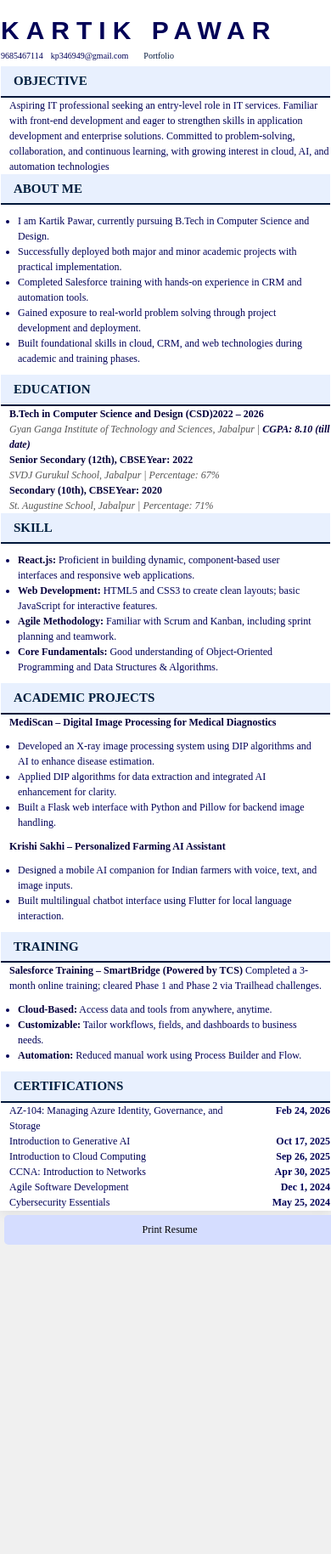
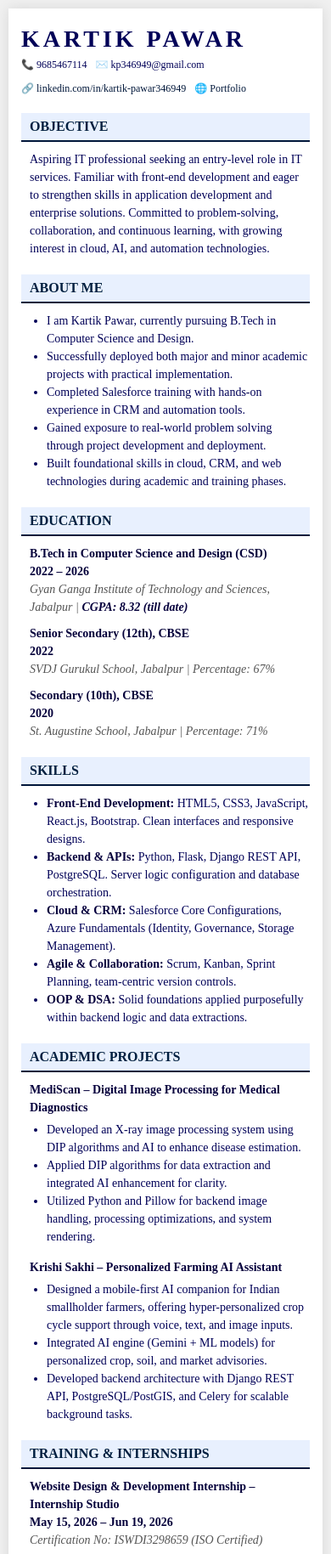
Before and after one commit to kartikPawar34/myresume, a plain HTML site: page index.html in a window 390 px wide. Shown: the top 1829 px of the page at 85% size. Before the commit the page ends 1470 px from the top, so only its background shows below. Drawn offline with Linux system fonts and the light colour scheme.

Commit message:
updated resume website

```diff
--- a/index.html
+++ b/index.html
@@ -14,7 +14,7 @@
 
         body {
             font-family: 'Times New Roman', Times, serif;
-            font-size:20px;
+            font-size:18px;
             line-height: 1.5;
             color:rgb(1, 1, 87);
             margin: 0;
@@ -22,7 +22,7 @@
             background-color: #f0f0f0;
         }
 
-        a{
+        a {
             text-decoration: none;
             color:var(--border-blue);
         }
@@ -36,11 +36,16 @@
         }
 
         header h1 {
-            font-size:4rem;
-            letter-spacing: 8px;
+            font-size:3.5rem;
+            letter-spacing: 4px;
             color:rgb(1, 1, 87);
             margin: 0 0 15px 0;
             text-transform: uppercase;
+        }
+
+        .title {
+            font-family: 'Times New Roman', Times, serif;
+            margin:0;
         }
 
         .contact-row {
@@ -48,12 +53,11 @@
             gap: 20px;
             font-size: 14px;
             flex-wrap: wrap;
+            margin-bottom: 15px;
         }
 
-        .contact-row span {
-            display: flex;
-            align-items: center;
-            gap: 5px;
+        .connect {
+            font-size:15px;
         }
 
         .section-bar {
@@ -63,7 +67,7 @@
             padding: 6px 15px;
             font-weight: bold;
             font-size:1.3rem;
-            margin:1% 0;
+            margin: 20px 0 10px 0;
             text-transform: uppercase;
         }
 
@@ -71,103 +75,101 @@
             margin-left: 10px;
         }
 
+        .project-block, .training-block {
+            margin-bottom: 15px;
+        }
+
         ul {
             padding-left: 20px;
-            margin:0;
+            margin: 5px 0;
         }
+
         .item-header {
             display: flex;
+            justify-content: space-between;
             font-weight: bold;
             color: #04003a;
+            margin-top: 10px;
         }
 
         .sub-text {
             display: block;
             font-style: italic;
             color: #555;
+            margin-bottom: 5px;
         }
 
         .date-col {
             font-weight: bold;
-            min-width: 100px;
+            min-width: 120px;
             text-align: right;
         }
 
         .cert-row {
             display: flex;
             justify-content: space-between;
+            margin-bottom: 5px;
         }
 
         b, strong {
             color: #06003d;
         }
-        .title{
-          font-family:Arial, Helvetica, sans-serif;
-          font-size:5rem;
-          margin:0;
-        }
+
         button {
-          padding: 1% 25%;
+            padding: 12px;
             text-align: center;
-          margin: auto;
-          margin-top:1rem;
+            margin: 20px auto 0 auto;
             border: none;
             border-radius:5px;
             background: #d5ddff;
             font-size: 20px;
             display: block;
-          width:100%;
+            width: 100%;
+            max-width: 900px;
             font-family: 'Times New Roman', Times, serif;
+            cursor: pointer;
+            transition: all 0.2s ease;
         }
-        button:hover{
-          border:1px solid #0f0474;
-        }
-        .connect{
-          font-size:15px;
+
+        button:hover {
+            border: 1px solid #0f0474;
+            background: #cbd5fe;
         }
 
         @media (max-width: 600px) {
             body {
-            padding:0px;
-            font-size:12px;
+                padding: 10px;
+                font-size: 14px;
             }
             .resume-page {
-            padding: 1px;
+                padding: 15px;
             }
-        .section-bar{
-            font-size:15px;
-            margin:0;
+            .section-bar {
+                font-size: 16px;
+                padding: 4px 10px;
             }
-        header h1{
-            font-size:24px;
+            header h1.title {
+                font-size: 28px;
+            }
+            .item-header {
+                flex-direction: column;
+            }
+            .date-col {
+                text-align: left;
+            }
+            .cert-row {
+                flex-direction: column;
+                margin-bottom: 10px;
+            }
+            .connect {
+                font-size: 12px;
+            }
+            .contact-row {
+                gap: 10px;
             }
             button {
-            width: 100%;
+                font-size: 16px;
                 padding: 10px;
-        }
-        ul{
-            padding:10px;
-        }
-        .title{
-            margin-top:12px;
-            font-size:30px;
-            font-family:sans-serif;
-        }
-        .connect{
-            font-size:10px;
-        }
-        .contact-row{
-            gap:9px;
-            margin-bottom:5px;
-        }
-        button{
-            font-size:12px;
-            margin:5px;
-            padding:10px;
-        }
-        a{
-          text-decoration: none;
-          color:var(--border-blue);
             }
         }
     </style>
@@ -178,18 +180,16 @@
     <header>
         <h1 class="title">KARTIK PAWAR</h1>
         <div class="contact-row">
-            <span class="connect">9685467114</span>
-            <span class="connect"> kp346949@gmail.com</span>
-            <span class="connect"><a href="www.linkedin.com/in/kartik-pawar346949"></a>
-            </span>
-            <span class="connect"><a href="https://kartikpawar34.github.io/updatePortFolio/">Portfolio</a> </span>
+            <span class="connect">📞 9685467114</span>
+            <span class="connect">✉️ kp346949@gmail.com</span>
+            <span class="connect">🔗 <a href="https://www.linkedin.com/in/kartik-pawar346949" target="_blank">linkedin.com/in/kartik-pawar346949</a></span>
+            <span class="connect">🌐 <a href="https://kartikpawar34.github.io/updatePortFolio/" target="_blank">Portfolio</a></span>
         </div>
     </header>
 
     <div class="section-bar">OBJECTIVE</div>
     <div class="content-block">
-        Aspiring IT professional seeking an entry-level role in IT services. Familiar with front-end development and eager to strengthen skills in application development and enterprise solutions. Committed to problem-solving, collaboration, and continuous learning, with
-        growing interest in cloud, AI, and automation technologies
+        Aspiring IT professional seeking an entry-level role in IT services. Familiar with front-end development and eager to strengthen skills in application development and enterprise solutions. Committed to problem-solving, collaboration, and continuous learning, with growing interest in cloud, AI, and automation technologies.
     </div>
 
     <div class="section-bar">ABOUT ME</div>
@@ -209,69 +209,91 @@
             <span>B.Tech in Computer Science and Design (CSD)</span>
             <span>2022 – 2026</span>
         </div>
-        <span class="sub-text">Gyan Ganga Institute of Technology and Sciences, Jabalpur | <b>CGPA: 8.10 (till date)</b></span>
+        <span class="sub-text">Gyan Ganga Institute of Technology and Sciences, Jabalpur | <b>CGPA: 8.32 (till date)</b></span>
 
         <div class="item-header">
             <span>Senior Secondary (12th), CBSE</span>
-            <span>Year: 2022</span>
+            <span>2022</span>
         </div>
         <span class="sub-text">SVDJ Gurukul School, Jabalpur | Percentage: 67%</span>
 
         <div class="item-header">
             <span>Secondary (10th), CBSE</span>
-            <span>Year: 2020</span>
+            <span>2020</span>
         </div>
         <span class="sub-text">St. Augustine School, Jabalpur | Percentage: 71%</span>
     </div>
 
-    <div class="section-bar">SKILL</div>
+    <div class="section-bar">SKILLS</div>
     <div class="content-block">
         <ul>
-            <li><b>React.js:</b> Proficient in building dynamic, component-based user interfaces and responsive web applications.</li>
-            <li><b>Web Development:</b> HTML5 and CSS3 to create clean layouts; basic JavaScript for interactive features.</li>
-            <li><b>Agile Methodology:</b> Familiar with Scrum and Kanban, including sprint planning and teamwork.</li>
-            <li><b>Core Fundamentals:</b> Good understanding of Object-Oriented Programming and Data Structures & Algorithms.</li>
+            <li><b>Front-End Development:</b> HTML5, CSS3, JavaScript, React.js, Bootstrap. Clean interfaces and responsive designs.</li>
+            <li><b>Backend & APIs:</b> Python, Flask, Django REST API, PostgreSQL. Server logic configuration and database orchestration.</li>
+            <li><b>Cloud & CRM:</b> Salesforce Core Configurations, Azure Fundamentals (Identity, Governance, Storage Management).</li>
+            <li><b>Agile & Collaboration:</b> Scrum, Kanban, Sprint Planning, team-centric version controls.</li>
+            <li><b>OOP & DSA:</b> Solid foundations applied purposefully within backend logic and data extractions.</li>
         </ul>
     </div>
 
     <div class="section-bar">ACADEMIC PROJECTS</div>
     <div class="content-block">
+        <div class="project-block">
             <strong>MediScan – Digital Image Processing for Medical Diagnostics</strong>
             <ul>
                 <li>Developed an X-ray image processing system using DIP algorithms and AI to enhance disease estimation.</li>
                 <li>Applied DIP algorithms for data extraction and integrated AI enhancement for clarity.</li>
-            <li>Built a Flask web interface with Python and Pillow for backend image handling.</li>
-        </ul>
-
-        <strong>Krishi Sakhi – Personalized Farming AI Assistant</strong>
-        <ul>
-            <li>Designed a mobile AI companion for Indian farmers with voice, text, and image inputs.</li>
-            <li>Built multilingual chatbot interface using Flutter for local language interaction.</li>
+                <li>Utilized Python and Pillow for backend image handling, processing optimizations, and system rendering.</li>
             </ul>
         </div>
 
-    <div class="section-bar">TRAINING</div>
+        <div class="project-block">
+            <strong>Krishi Sakhi – Personalized Farming AI Assistant</strong>
+            <ul>
+                <li>Designed a mobile-first AI companion for Indian smallholder farmers, offering hyper-personalized crop cycle support through voice, text, and image inputs.</li>
+                <li>Integrated AI engine (Gemini + ML models) for personalized crop, soil, and market advisories.</li>
+                <li>Developed backend architecture with Django REST API, PostgreSQL/PostGIS, and Celery for scalable background tasks.</li>
+            </ul>
+        </div>
+    </div>
+
+    <div class="section-bar">TRAINING & INTERNSHIPS</div>
     <div class="content-block">
-        <b>Salesforce Training – SmartBridge (Powered by TCS)</b>
-        <span>Completed a 3-month online training; cleared Phase 1 and Phase 2 via Trailhead challenges.</span>
+        <div class="training-block">
+            <div class="item-header">
+                <span>Website Design & Development Internship – Internship Studio</span>
+                <span>May 15, 2026 – Jun 19, 2026</span>
+            </div>
+            <span class="sub-text">Certification No: ISWDI3298659 (ISO Certified)</span>
             <ul>
-            <li><b>Cloud-Based:</b> Access data and tools from anywhere, anytime.</li>
-            <li><b>Customizable:</b> Tailor workflows, fields, and dashboards to business needs.</li>
-            <li><b>Automation:</b> Reduced manual work using Process Builder and Flow.</li>
+                <li>Mastered responsive web design, UI/UX conceptual blueprints, and architectural interface patterns.</li>
+                <li>Built dynamic client projects applying HTML5, CSS3, JavaScript, React.js, and Bootstrap for scalable front‑end deployment.</li>
             </ul>
+        </div>
+
+        <div class="training-block">
+            <div class="item-header">
+                <span>Salesforce Training – SmartBridge (Powered by TCS)</span>
+                <span>3 Months</span>
+            </div>
+            <ul>
+                <li>Completed rigorous online ecosystem preparation led directly by corporate TCS professionals.</li>
+                <li>Gained extensive hands-on experience via Trailhead challenges; successfully cleared Phase 1 and Phase 2.</li>
+                <li>Configured automated business logic sequences using Process Builder and Flow architectures.</li>
+            </ul>
+        </div>
     </div>
 
     <div class="section-bar">CERTIFICATIONS</div>
     <div class="content-block">
-        <div class="cert-row"><span>AZ-104: Managing Azure Identity, Governance, and Storage </span><span class="date-col">Feb 24, 2026</span></div>
-        <div class="cert-row"><span>Introduction to Generative AI</span><span class="date-col">Oct 17, 2025</span></div>
+        <div class="cert-row"><span>AZ-104: Managing Azure Identity, Governance, and Storage</span><span class="date-col">Feb 24, 2026</span></div>
+        <div class="cert-row"><span>Introduction to DevOps</span><span class="date-col">Dec 18, 2025</span></div>
         <div class="cert-row"><span>Introduction to Cloud Computing</span><span class="date-col">Sep 26, 2025</span></div>
         <div class="cert-row"><span>CCNA: Introduction to Networks</span><span class="date-col">Apr 30, 2025</span></div>
         <div class="cert-row"><span>Agile Software Development</span><span class="date-col">Dec 1, 2024</span></div>
         <div class="cert-row"><span>Cybersecurity Essentials</span><span class="date-col">May 25, 2024</span></div>
-
     </div>
 </div>
+
 <a href="Kartik.pdf" download="Kartik_Pawar_Resume.pdf"><button>Print Resume</button></a>
 </body>
 </html>
```
Also changed, not shown: 1 other file. Lines whose indentation alone changed are shown as unchanged.
